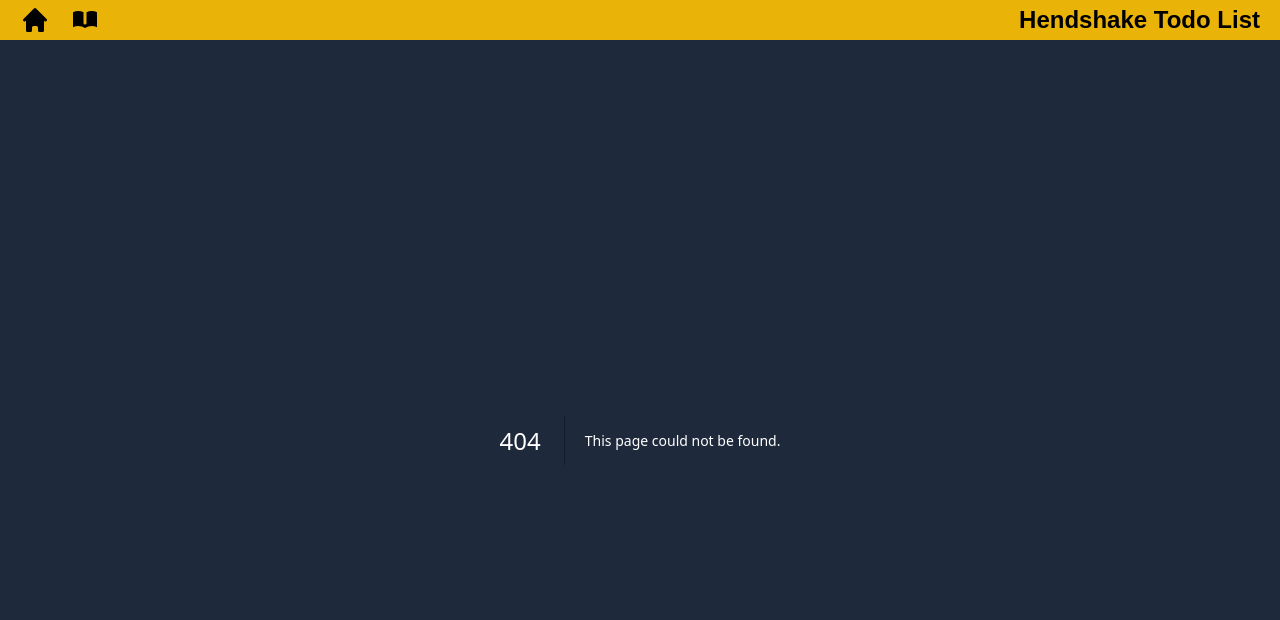
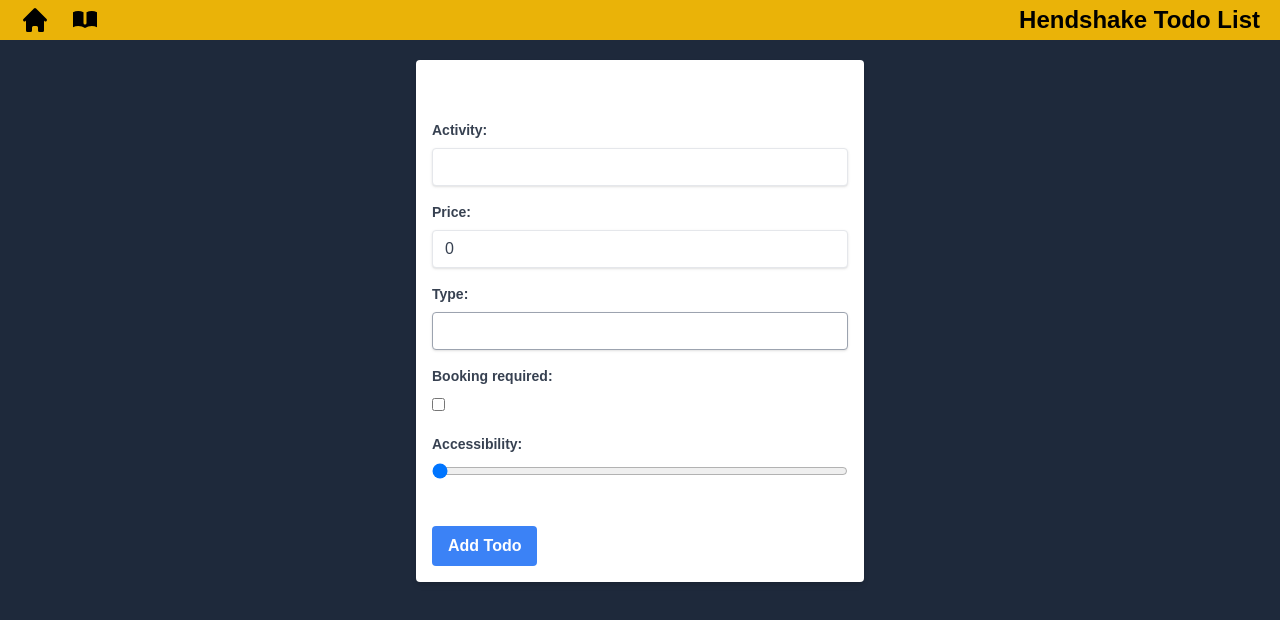
Before and after one commit to chairielazizi/hendshake_test, a Next.js app: page /TodoForm in a window 1280 px wide. Before the commit this address had no page. Shown: the top 620 px of the page. Built offline with nearby package versions, Linux system fonts and the light colour scheme.

Commit message:
create todo add form and generate id utils function

```diff
--- /dev/null
+++ b/app/(utils)/todo.ts
@@ -0,0 +1,5 @@
+import { Todo } from "../models/todo";
+
+export function generateId(): number {
+  return Math.floor(Math.random() * 1000000);
+}
--- /dev/null
+++ b/app/TodoForm/page.tsx
@@ -0,0 +1,140 @@
+"use client";
+import { useState } from "react";
+import { Todo } from "../models/todo";
+import { generateId } from "../(utils)/todo";
+
+interface TodoFormProps {
+  onAddTodo: (todo: Todo) => void;
+}
+
+const TodoForm: React.FC<TodoFormProps> = ({ onAddTodo }) => {
+  const [activity, setActivity] = useState("");
+  const [price, setPrice] = useState(0);
+  const [type, setType] = useState("");
+  const [bookingRequired, setBookingRequired] = useState(false);
+  const [accessibility, setAccessibility] = useState(0);
+
+  const handleSubmit = (event: React.FormEvent<HTMLFormElement>) => {
+    event.preventDefault();
+    const todo: Todo = {
+      id: generateId(),
+      activity,
+      price,
+      type,
+      bookingRequired,
+      accessibility,
+    };
+    onAddTodo(todo);
+    setActivity("");
+    setPrice(0);
+    setType("");
+    setBookingRequired(false);
+    setAccessibility(0);
+  };
+
+  return (
+    <form
+      onSubmit={handleSubmit}
+      className="max-w-md mx-auto p-4 bg-white rounded shadow-md mt-5"
+    >
+      <h2 className="text-lg font-bold mb-4">Add Todo</h2>
+      <div className="mb-4">
+        <label
+          className="block text-gray-700 text-sm font-bold mb-2"
+          htmlFor="activity"
+        >
+          Activity:
+        </label>
+        <input
+          type="text"
+          id="activity"
+          value={activity}
+          onChange={(event) => setActivity(event.target.value)}
+          className="shadow appearance-none border rounded w-full py-2 px-3 text-gray-700 leading-tight focus:outline-none focus:shadow-outline"
+        />
+      </div>
+      <div className="mb-4">
+        <label
+          className="block text-gray-700 text-sm font-bold mb-2"
+          htmlFor="price"
+        >
+          Price:
+        </label>
+        <input
+          type="number"
+          id="price"
+          value={price}
+          onChange={(event) => setPrice(Number(event.target.value))}
+          className="shadow appearance-none border rounded w-full py-2 px-3 text-gray-700 leading-tight focus:outline-none focus:shadow-outline"
+        />
+      </div>
+      <div className="mb-4">
+        <label
+          className="block text-gray-700 text-sm font-bold mb-2"
+          htmlFor="type"
+        >
+          Type:
+        </label>
+        <select
+          id="type"
+          value={type}
+          onChange={(event) => setType(event.target.value)}
+          className="block appearance-none w-full bg-white border border-gray-400 hover:border-gray-500 px-4 py-2 pr-8 rounded shadow leading-tight focus:outline-none focus:shadow-outline"
+        >
+          <option value="">Select a type</option>
+          <option value="education">Education</option>
+          <option value="recreational">Recreational</option>
+          <option value="social">Social</option>
+          <option value="diy">DIY</option>
+          <option value="charity">Charity</option>
+          <option value="cooking">Cooking</option>
+          <option value="relaxation">Relaxation</option>
+          <option value="music">Music</option>
+          <option value="busywork">Busywork</option>
+        </select>
+      </div>
+      <div className="mb-4">
+        <label
+          className="block text-gray-700 text-sm font-bold mb-2"
+          htmlFor="bookingRequired"
+        >
+          Booking required:
+        </label>
+        <input
+          type="checkbox"
+          id="bookingRequired"
+          checked={bookingRequired}
+          onChange={(event) => setBookingRequired(event.target.checked)}
+          className="mr-2"
+        />
+      </div>
+      <div className="mb-4">
+        <label
+          className="block text-gray-700 text-sm font-bold mb-2"
+          htmlFor="accessibility"
+        >
+          Accessibility:
+        </label>
+        <input
+          type="range"
+          id="accessibility"
+          min="0"
+          max="1"
+          step="0.1"
+          value={accessibility}
+          onChange={(event) => setAccessibility(Number(event.target.value))}
+          className="w-full"
+        />
+        <span className="ml-2">{accessibility}</span>
+      </div>
+      <button
+        type="submit"
+        className="bg-blue-500 hover:bg-blue-700 text-white font-bold py-2 px-4 rounded focus:outline-none focus:shadow-outline"
+      >
+        Add Todo
+      </button>
+    </form>
+  );
+};
+
+export default TodoForm;
--- a/app/page.tsx
+++ b/app/page.tsx
@@ -1,3 +1,3 @@
 export default function Home() {
-  return <div>Home</div>;
+  return <div className="mt-5">TodoList</div>;
 }
```
